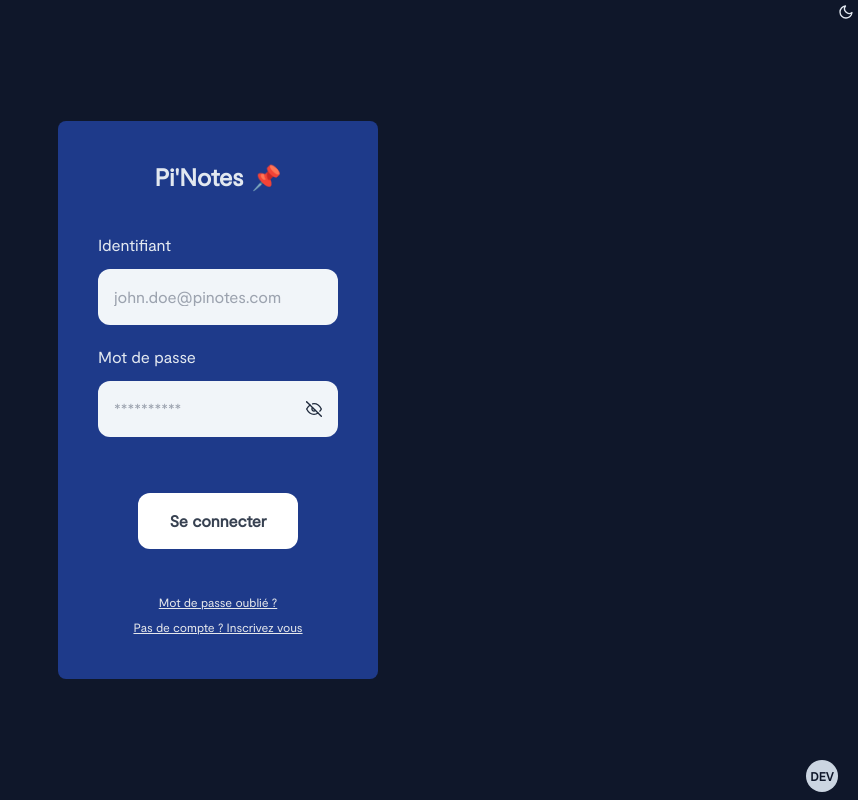
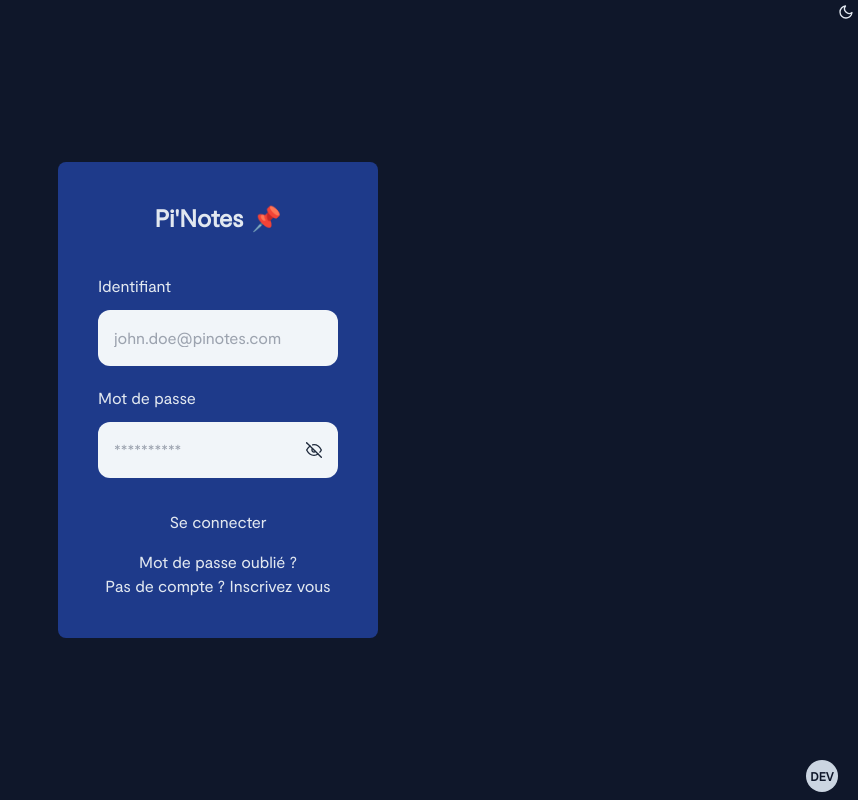
Before and after one commit to SaumonDelicieux/front-end, a React (Vite) app: page /login in a window 1280 px wide. Shown: the whole page, without its empty margins (422-1280 px from the left). Built offline with nearby package versions, Linux system fonts and the light colour scheme; no server answers.

Commit message:
refcto button

```diff
--- a/src/components/Button.tsx
+++ b/src/components/Button.tsx
@@ -10,10 +10,6 @@ interface ButtonProps {
     type?: "submit" | "button"
     isLoading?: boolean
     icon?: any
-    noBg?: boolean
-    colorBg?: string
-    textColor?: string
-    roundedSize?: string
     className?: string
 }
 
@@ -23,25 +19,13 @@ const Button: React.FC<ButtonProps> = ({
     message,
     isLoading,
     icon = null,
-    noBg = false,
-    colorBg = "bg-white",
-    textColor = "text-gray-700",
-    roundedSize = "rounded-xl",
     type = "button",
+    className,
 }) => {
     const { theme } = useAppSelector(state => state.user)
     return (
-        <div>
-            <button
-                onClick={onClick}
-                type={type}
-                className={
-                    noBg
-                        ? "rounded-xl p-1 dark:text-gray-200 text-blue-900 underline underline-offset-1 text-xs hover:scale-105 transition-all"
-                        : `${roundedSize} m-6 py-4 px-8 ${textColor} font-bold ${colorBg} transition-colors`
-                }
-                title={message}
-            >
+        <div className="mx-1">
+            <button onClick={onClick} type={type} className={className} title={message}>
                 {isLoading ? (
                     <ReactLoading
                         type="spin"
```
